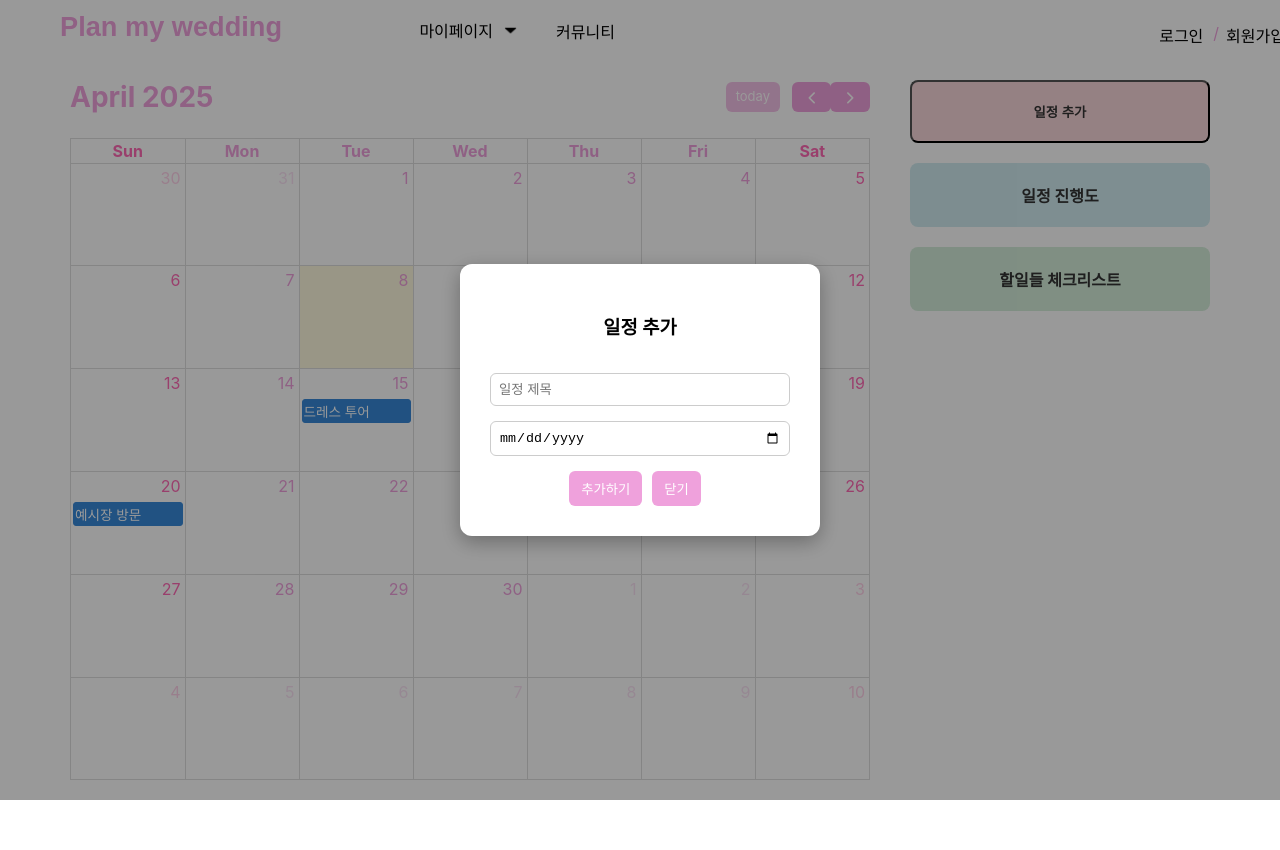
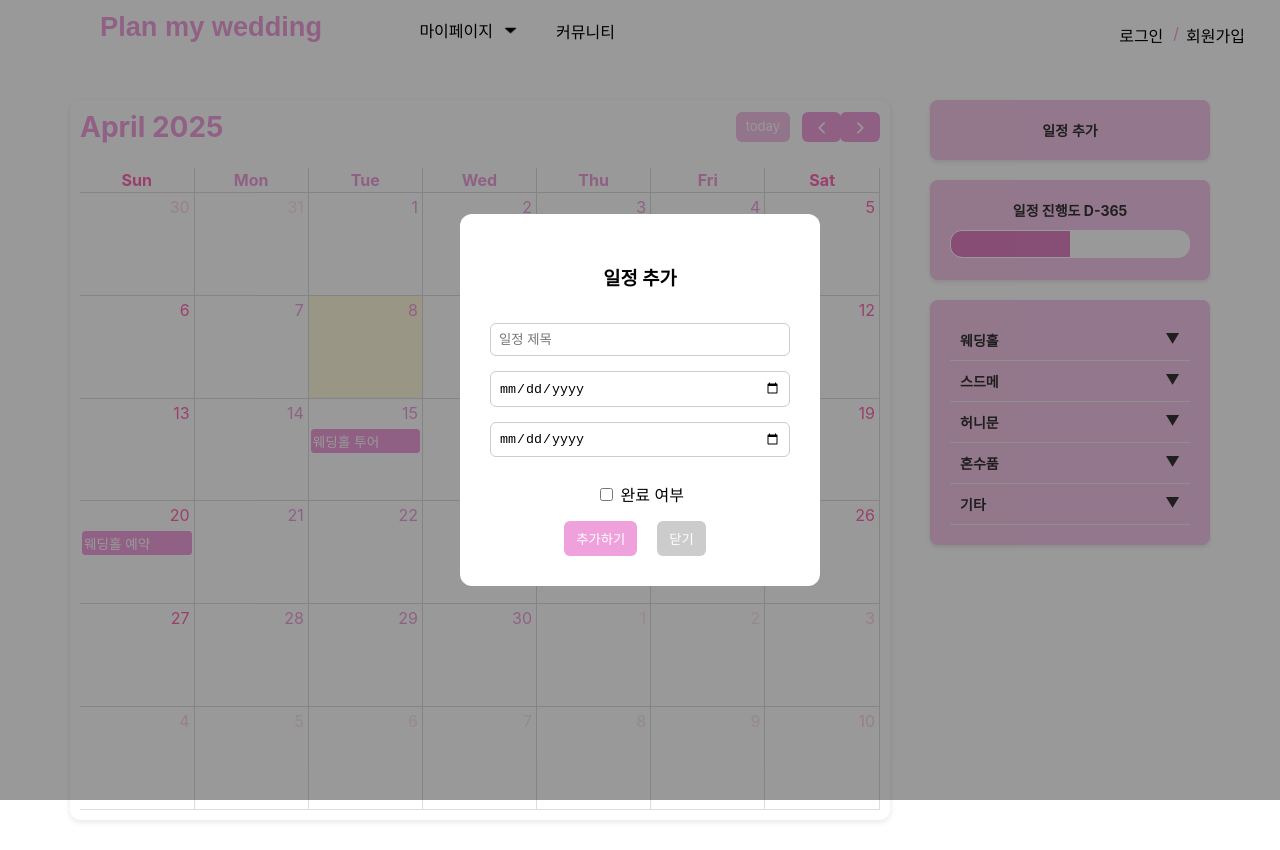
Before and after one commit to yugwangmyeong/PlanMyWedding, a React (Create React App) app in the folder front/: page /calender in a window 1280 px wide. Both pictures are taken after a click on the button "일정 추가". Before the commit the page ends 810 px from the top, so only its background shows below. Built offline with nearby package versions, Linux system fonts and the light colour scheme.

Commit message:
차예린 - 세번째 커밋, 캘린더,체크리스트 외부

```diff
--- a/front/src/components/Calender.jsx
+++ b/front/src/components/Calender.jsx
@@ -1,76 +1,235 @@
 import React, { useRef, useEffect, useState } from "react";
 import FullCalendar from "@fullcalendar/react";
 import dayGridPlugin from "@fullcalendar/daygrid";
+import interactionPlugin from "@fullcalendar/interaction"; // 드래그 앤 드롭
+import "./styles/Calender.css";
 import Header from "./Header";
-import "./styles/Calender.css";
 
 const Calender = () => {
   const calendarRef = useRef(null);
-  const [isModalOpen, setIsModalOpen] = useState(false);
-  const [newTitle, setNewTitle] = useState("");
-  const [newDate, setNewDate] = useState("");
+  const [isModalOpen, setIsModalOpen] = useState(false);   // 일정 모달 열림 여부
+  const [newTitle, setNewTitle] = useState("");            // 입력된 일정 제목
+  const [newDate, setNewDate] = useState("");              // 시작 날짜
+  const [newEndDate, setNewEndDate] = useState("");        // 종료 날짜
+  const [isCompleted, setIsCompleted] = useState(false);   // 완료 여부 체크
+  const [selectedEvent, setSelectedEvent] = useState(null);// 선택된 이벤트
+  const [openCategory, setOpenCategory] = useState(null);  // ✅ 기본값 null → 아코디언 모두 닫힘
+
+  // ✅ 일정 카테고리별로 상태로 관리 (completed 포함)
+  const [weddingItems, setWeddingItems] = useState([
+    { category: "웨딩홀", items: [],
+      items: [
+        { title: "웨딩홀 투어", date: "2025-04-15", completed: false },
+        { title: "웨딩홀 예약", date: "2025-04-16", completed: false }
+      ],
+    },
+    { category: "스드메", items: [],
+      items: [
+        { title: "드레스 투어", date: "2025-04-17", completed: false },
+        { title: "드레스 예약", date: "2025-04-18", completed: false }
+      ],
+    },
+    { category: "허니문", items: [],
+      items: [
+        { title: "신혼여행 상담", date: "2025-04-19", completed: false },
+        { title: "신혼여행 당일", date: "2025-04-20", completed: false }
+      ],
+    },
+    {
+      category: "혼수품",
+      items: [
+        { title: "한복 챙기기", date: "2025-04-21", completed: false },
+        { title: "예복 구입", date: "2025-04-22", completed: false },
+        { title: "한복 가봉", date: "2025-04-23", completed: false },
+      ],
+    },
+    {
+      category: "기타",
+      items: [
+        { title: "상견례 준비", date: "2025-04-24", completed: false }
+      ],
+    },
+  ]);
 
   useEffect(() => {
     const calendarApi = calendarRef.current?.getApi();
     calendarApi?.render();
   }, []);
 
-  // 일정 추가 함수
-  const handleAddEvent = () => {
-    if (newTitle && newDate) {
-      const calendarApi = calendarRef.current?.getApi();
+  const handleAddOrUpdateEvent = () => {
+    const calendarApi = calendarRef.current?.getApi();
+
+    if (!newTitle || !newDate || !newEndDate) {
+      alert("제목, 시작일, 종료일을 모두 입력하세요.");
+      return;
+    }
+
+    if (selectedEvent) {
+      selectedEvent.setProp("title", newTitle);
+      selectedEvent.setStart(newDate);
+      selectedEvent.setEnd(newEndDate);
+      selectedEvent.setProp("color", isCompleted ? "#ff1493" : "#EFA1DC");
+    } else {
       calendarApi?.addEvent({
         title: newTitle,
         start: newDate,
+        end: newEndDate,
+        color: isCompleted ? "#ff1493" : "#EFA1DC",
         allDay: true,
-        color: "#EFA1DC",
       });
-      setNewTitle("");
-      setNewDate("");
-      setIsModalOpen(false);
-    } else {
-      alert("일정 제목과 날짜를 모두 입력하세요.");
+    }
+
+    resetForm();
+  };
+
+  const handleDeleteEvent = () => {
+    if (selectedEvent) {
+      selectedEvent.remove();
+      resetForm();
     }
   };
 
+  const resetForm = () => {
+    setNewTitle("");
+    setNewDate("");
+    setNewEndDate("");
+    setIsCompleted(false);
+    setSelectedEvent(null);
+    setIsModalOpen(false);
+  };
+
+  const handleEventDrop = (info) => {
+    alert(`${info.event.title} 일정이 ${info.event.startStr}로 이동되었습니다.`);
+  };
+
+  const handleEventClick = (info) => {
+    const event = info.event;
+    setSelectedEvent(event);
+    setNewTitle(event.title);
+    setNewDate(event.startStr);
+    setNewEndDate(event.endStr || event.startStr);
+    setIsCompleted(event.backgroundColor === "#ff1493");
+    setIsModalOpen(true);
+  };
+
+  const toggleCategory = (category) => {
+    setOpenCategory(openCategory === category ? null : category);
+  };
+
+  // ✅ 체크박스 토글
+  const handleCheckboxToggle = (category, itemTitle) => {
+    setWeddingItems(prev =>
+      prev.map(cat =>
+        cat.category === category
+          ? {
+              ...cat,
+              items: cat.items.map(item =>
+                item.title === itemTitle
+                  ? { ...item, completed: !item.completed }
+                  : item
+              ),
+            }
+          : cat
+      )
+    );
+  };
+
   return (
-    <div>
+    <div className="container">
       <Header />
 
-      {/* 메인 컨텐츠 가로 정렬 */}
       <div className="calendar-container">
-        {/* 왼쪽: 캘린더 */}
         <div className="calendar-box">
           <FullCalendar
+            eventColor="#EFA1DC"
             height={700}
-            plugins={[dayGridPlugin]}
+            plugins={[dayGridPlugin, interactionPlugin]}
             initialView="dayGridMonth"
             ref={calendarRef}
+            editable={true}
+            eventStartEditable={true}
+            eventDurationEditable={true}
+            selectable={true}
+            selectMirror={true}
+            eventDrop={handleEventDrop}
+            eventClick={handleEventClick}
+            dateClick={(info) => {
+              setSelectedEvent(null);
+              setNewTitle("");
+              setNewDate(info.dateStr);
+              setNewEndDate(info.dateStr);
+              setIsCompleted(false);
+              setIsModalOpen(true);
+            }}
             events={[
-              { title: "드레스 투어", start: "2025-04-15" },
-              { title: "예시장 방문", start: "2025-04-20" },
+              { title: "웨딩홀 투어", start: "2025-04-15", end: "2025-04-16", color: "#EFA1DC" },
+              { title: "웨딩홀 예약", start: "2025-04-20", end: "2025-04-21", color: "#EFA1DC" },
             ]}
-            dateClick={(info) => {
-              alert(info.dateStr + " 날짜를 클릭했어요!");
-            }}
           />
         </div>
 
-        {/* 오른쪽: 기능 카드들 */}
         <div className="side-box">
-          <button className="side-card pink" onClick={() => setIsModalOpen(true)}>
+          <button
+            className="side-card pink"
+            onClick={() => {
+              setSelectedEvent(null);
+              setNewTitle("");
+              setNewDate("");
+              setNewEndDate("");
+              setIsCompleted(false);
+              setIsModalOpen(true);
+            }}
+          >
             일정 추가
           </button>
-          <div className="side-card blue">일정 진행도</div>
-          <div className="side-card green">할일들 체크리스트</div>
+
+          <div className="side-card blue">
+            일정 진행도 D-365
+            <br />
+            <progress className="progress" id="progress" value="50" min="0" max="100"></progress>
+          </div>
+
+          <div className="side-card accordion">
+            {weddingItems.map(({ category, items }) => (
+              <div key={category}>
+                <div
+                  className={`accordion-title ${openCategory === category ? "active" : ""}`}
+                  onClick={() => toggleCategory(category)}
+                >
+                  {category}
+                  <span>{openCategory === category ? "▲" : "▼"}</span>
+                </div>
+                {openCategory === category && (
+                  <ul className="accordion-content">
+                    {items.length > 0 ? (
+                      items.map((item) => (
+                        <li key={item.title} className="flex items-center gap-2">
+
+                          <span className={item.completed ? "line-through text-gray-400" : ""}>
+                            {item.title}
+                          </span>
+                          <input
+                            type="checkbox"
+                            checked={item.completed}
+                            onChange={() => handleCheckboxToggle(category, item.title)}
+                          />
+                        </li>
+                      ))
+                    ) : (
+                      <li className="text-sm text-gray-400">일정 없음</li>
+                    )}
+                  </ul>
+                )}
+              </div>
+            ))}
+          </div>
         </div>
       </div>
 
-      {/* ✅ 모달 창 */}
       {isModalOpen && (
         <div className="modal-backdrop">
           <div className="modal-content">
-            <h3>일정 추가</h3>
+            <h3>{selectedEvent ? "일정 수정" : "일정 추가"}</h3>
             <input
               type="text"
               placeholder="일정 제목"
@@ -82,9 +241,34 @@ const Calender = () => {
               value={newDate}
               onChange={(e) => setNewDate(e.target.value)}
             />
+            <input
+              type="date"
+              value={newEndDate}
+              onChange={(e) => setNewEndDate(e.target.value)}
+            />
+            <label style={{ marginTop: "10px" }}>
+              <input
+                type="checkbox"
+                checked={isCompleted}
+                onChange={(e) => setIsCompleted(e.target.checked)}
+              />{" "}
+              완료 여부
+            </label>
             <div className="modal-buttons">
-              <button onClick={handleAddEvent}>추가하기</button>
-              <button onClick={() => setIsModalOpen(false)}>닫기</button>
+              <button onClick={handleAddOrUpdateEvent}>
+                {selectedEvent ? "수정하기" : "추가하기"}
+              </button>
+              {selectedEvent && (
+                <button onClick={handleDeleteEvent} style={{ background: "#f06292", color: "white" }}>
+                  삭제하기
+                </button>
+              )}
+              <button
+                onClick={resetForm}
+                style={{ marginLeft: "10px", background: "#ccc" }}
+              >
+                닫기
+              </button>
             </div>
           </div>
         </div>
--- a/front/src/components/styles/Calender.css
+++ b/front/src/components/styles/Calender.css
@@ -12,6 +12,19 @@
   width: 100%;
 }
 
+.calendar-box .fc {
+  box-shadow: none !important;  /* ✅ 그림자 제거 */
+  border: none !important;      /* ✅ 테두리 제거 */
+  background: white;
+}
+
+/* FullCalendar 내부 구조 테두리 제거 */
+.fc-scrollgrid,
+.fc-scrollgrid-section,
+.fc-daygrid-body {
+  border: none !important;
+}
+
 /* 오른쪽 사이드 박스 */
 .side-box {
   width: 300px;
@@ -22,93 +35,66 @@
 
 /* 공통 카드 스타일 */
 .side-card {
+  border: none;
+  outline: none;
   padding: 20px;
   border-radius: 8px;
   color: #333;
   font-weight: bold;
   text-align: center;
+  font-size: 14px;
 }
 
 /* 색상 테마 */
 .side-card.pink {
-  background: #f8d7da;
+  background: #f5c6e8;
 }
 .side-card.blue {
-  background: #d1ecf1;
+  background: #f5c6e8;
+  height: 60px;
 }
-.side-card.green {
-  background: #d4edda;
+.side-card.accordion {
+  background: #f5c6e8;
+  text-align: left;
 }
-
-
-
-
-
-
-
-
-
-
 
 /* 일요일 날짜 */
 .fc-day-sun a {
   color: hotpink !important;
 }
-
 /* 토요일 날짜 */
 .fc-day-sat a {
   color: hotpink !important;
 }
-
-/* 평일 (월~금) 날짜 */
+/* 평일 날짜 */
 .fc-day-mon a,
 .fc-day-tue a,
 .fc-day-wed a,
 .fc-day-thu a,
 .fc-day-fri a {
-  color: #EFA1DC !important; /* 혹은 #ff69b4 */
+  color: #EFA1DC !important;
 }
 
-/* 월(달 이름) 텍스트 색상 핑크로 변경 */
+/* 월 이름 */
 .fc-toolbar-title {
-  color: #EFA1DC !important; /* 또는 원하는 색상 #ff69b4 */
+  color: #EFA1DC !important;
 }
 
-/* === FullCalendar 버튼 커스터마이징 === */
+/* FullCalendar 버튼 */
 .fc-button {
-  background-color: #EFA1DC !important;
+  background-color: #efa1dc !important;
   border: none !important;
   color: white !important;
   font-weight: bold;
   border-radius: 6px !important;
-  padding: 6px 14px !important;
-  cursor: pointer;
   font-size: 13px !important;
   padding: 5px 10px !important;
+  cursor: pointer;
 }
-
-.fc-button:hover {
-  background-color: #EFA1DC !important;
+.fc-button:hover,
+.fc-button-active {
+  background-color: #e181c4 !important;
 }
-
-.fc-button-active {
-  background-color: #EFA1DC !important;
-}
-
-
-
-
-
-
-
-
-
-
-
-
-
-
-
 
 /* 모달 배경 */
 .modal-backdrop {
@@ -129,7 +115,6 @@
   background: #fff;
   padding: 30px;
   border-radius: 12px;
-  box-shadow: 0 6px 20px rgba(0, 0, 0, 0.3);
   width: 300px;
   display: flex;
   flex-direction: column;
@@ -143,7 +128,7 @@
   border-radius: 6px;
 }
 
-/* 버튼 */
+/* 모달 버튼 */
 .modal-buttons button {
   padding: 8px 12px;
   margin-right: 10px;
@@ -153,7 +138,68 @@
   border-radius: 6px;
   cursor: pointer;
 }
-
 .modal-buttons button:hover {
   background-color: #e181c4;
 }
+
+/* 프로그레스 바 */
+#progress {
+  appearance: none;
+  width: 100%;
+  height: 28px;
+  margin-top: 10px;
+  display: block;
+}
+#progress::-webkit-progress-bar {
+  background: #FFFFFF;
+  border-radius: 12px;
+  border: 1px solid #FFFFFF;
+  overflow: hidden;
+}
+#progress::-webkit-progress-value {
+  background: #e181c4;
+  border-radius: 0px;
+}
+
+
+
+
+
+
+
+.accordion .accordion-title {
+  cursor: pointer;
+  padding: 10px;
+  background: #f5c6e8;
+  border-radius: 0px;
+  display: flex;
+  justify-content: space-between;
+  font-weight: bold;
+  transition: background 0.3s;
+}
+
+/* 펼쳤을 때 상단 타이틀 (혼수품)만 흰색 */
+.accordion .accordion-title.active {
+  background: #FFFFFF;
+  color: inherit;
+  border-bottom: 1px solid #ddd; /* 자연스럽게 이어지게 */
+  border-radius: 6px 6px 0 0;     /* 위쪽만 둥글게 */
+}
+
+/* 아래 펼쳐진 리스트 */
+.accordion-content {
+  background: #FFFFFF;
+  list-style: none;
+  padding: 0 10px 10px 10px;     /* 아래 패딩만 살짝 줘서 자연스러움 */
+  margin-top: 0;                 /* 끊기는 느낌 없애기 위해 margin 제거 */
+  border: 1px solid #ddd;        /* 살짝 경계선 */
+  border-top: none;              /* 위에 중복 경계선 제거 */
+  border-radius: 0 0 6px 6px;    /* 아래쪽만 둥글게 */
+}
+.accordion-content li {
+  padding: 5px 0;
+  border-bottom: none;
+  display: flex;
+  justify-content: space-between;
+  font-size: 14px;
+}
--- a/front/src/components/styles/Header.css
+++ b/front/src/components/styles/Header.css
@@ -174,3 +174,137 @@ nav a {
   width: 15px; /* 아이콘 크기 조절 */
   height: 15px;
 }
+
+
+
+
+
+
+
+
+
+
+
+
+
+
+
+
+
+
+
+
+
+
+
+
+
+
+
+
+
+
+
+
+
+
+
+
+
+
+
+
+
+
+
+
+
+
+
+
+
+
+
+
+
+
+/* 캘린더 + 사이드 전체 레이아웃 */
+.calendar-container {
+  display: flex;
+  flex-direction: row;
+  gap: 20px;
+  margin-top: 20px;
+  padding: 0 20px;
+}
+
+.calendar-box {
+  flex: 3;
+  background: #fff;
+  border-radius: 10px;
+  box-shadow: 0 2px 6px rgba(0,0,0,0.1);
+  padding: 10px;
+}
+
+.side-box {
+  flex: 1;
+  display: flex;
+  flex-direction: column;
+  gap: 10px;
+}
+
+/* 사이드카드 공통 */
+.side-card {
+  padding: 15px;
+  border-radius: 10px;
+  font-size: 14px;
+  box-shadow: 0 2px 4px rgba(0,0,0,0.1);
+}
+
+/* 색상별 카드 */
+.side-card.pink {
+  background-color: #f8c4dc;
+  cursor: pointer;
+  font-weight: bold;
+  text-align: center;
+}
+
+.side-card.blue {
+  background-color: #dceeff;
+}
+
+.side-card.blue2 {
+  background-color: #e6f2ff;
+  padding: 15px;
+  line-height: 1.6;
+}
+
+/* 아코디언 스타일 */
+.accordion-title {
+  font-weight: bold;
+  cursor: pointer;
+  display: flex;
+  justify-content: space-between;
+  padding: 8px 10px;
+  background: #fff;
+  border-bottom: 1px solid #eee;
+}
+
+.accordion-title.active {
+  color: #e91e63;
+  border-bottom: 2px solid #e91e63;
+}
+
+.accordion-content {
+  padding: 5px 10px 10px 10px;
+  font-size: 14px;
+  background: #fafafa;
+  border-radius: 0 0 10px 10px;
+}
+
+/* 리스트 항목 스타일 */
+.accordion-content li {
+  display: flex;
+  justify-content: space-between;
+  padding: 5px 0;
+  border-bottom: 1px dotted #ccc;
+}
```
